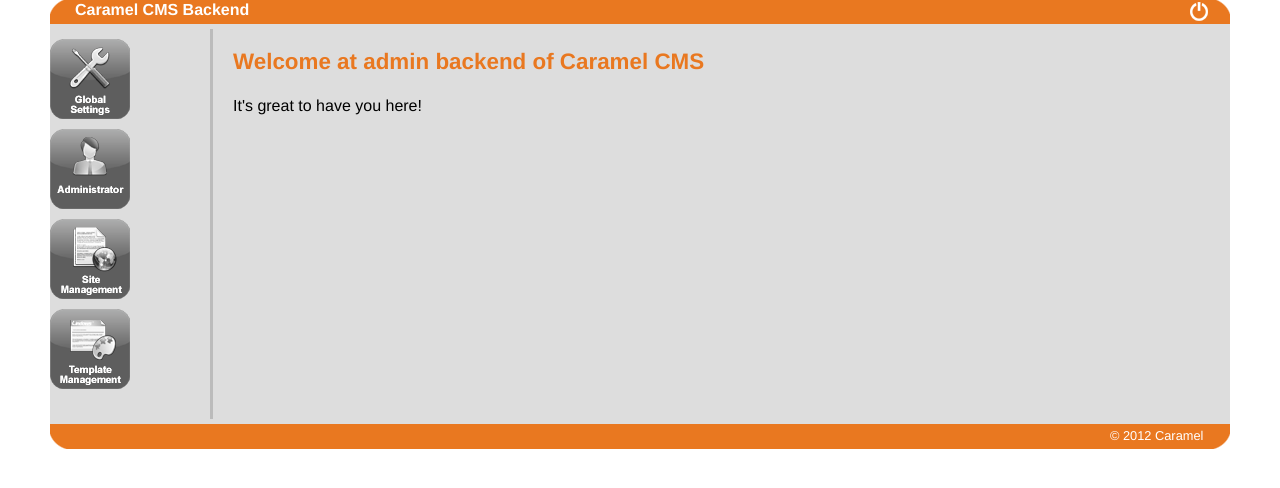
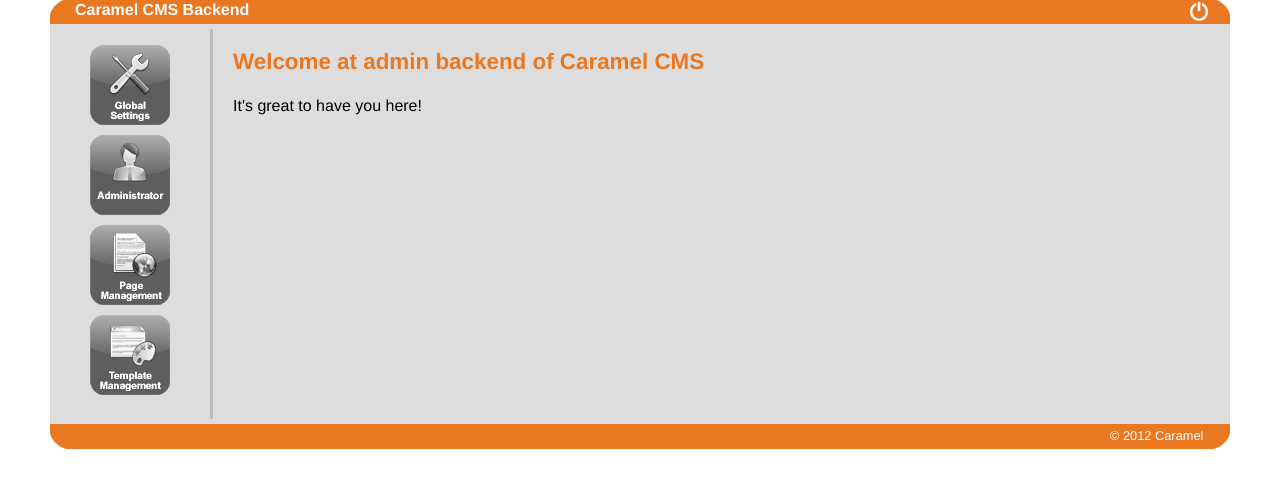
Before and after one commit to felixrupp/Caramel, a PHP site: page /admin/index.php in a window 1280 px wide. Shown: the part 51-539 px from the top of the page. Run offline with PHP 8.4, Linux system fonts and the light colour scheme; the visitor is signed in with stand-in values (Sample User, id 1).

Commit message:
Backend css and menu-icon fixes

```diff
--- a/template/Backend/css/styles.css
+++ b/template/Backend/css/styles.css
@@ -1,10 +1,4 @@
 @CHARSET "UTF-8";
-
-* {
-	margin:0;
-	padding:0;
-}
-
 
 body {
   margin: 0;
@@ -25,7 +19,7 @@ h1 {
 
 fieldset {
 	border:none;
-	margin:15px 0;
+	margin:10px 0;
 }
 
 fieldset.formButtons {
@@ -61,7 +55,7 @@ input[type="radio"] {
 
 select {
   margin-bottom:10px;
-  width:250px;
+  width:257px;
 	border: 2px inset #AAA;
 	padding: 2px 2px;
 }
@@ -143,6 +137,7 @@ div#menu {
   margin: 5px 10px 5px 0;
   float:left;
   width: 150px;
+  text-align: center;
 }
 
 div#menu ul {
```
Also changed, not shown: template/Backend/images/menu.png.
